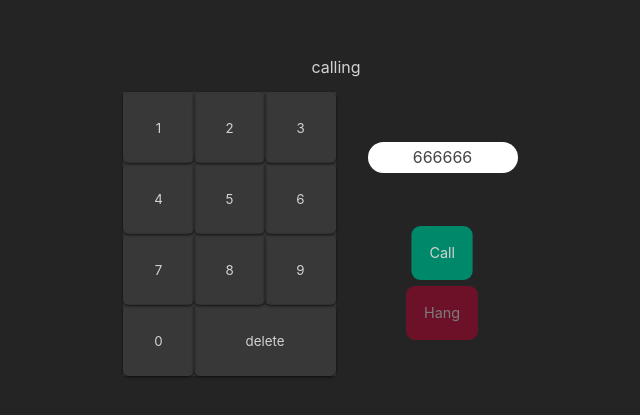
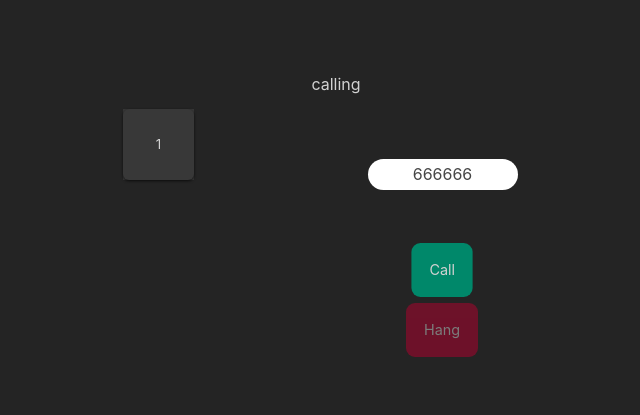
Before and after one commit to CPajares/w4-ch03, a React (Create React App) app: page / in a window 1280 px wide. Shown: the part 191-606 px from the top of the page, without its empty margins (304-944 px from the left). Built offline with nearby package versions, Linux system fonts and the light colour scheme.

Commit message:
created Button component

```diff
--- a/src/App.js
+++ b/src/App.js
@@ -2,6 +2,7 @@ import "./App.css";
 import Info from "./Components/Info/Info";
 import Display from "./Components/Display/Display";
 import Action from "./Components/Action/Action";
+import Button from "./Components/Button/Button";
 
 function App() {
   /* const deleteGentleman = (event) => {
@@ -14,6 +15,9 @@ function App() {
   const hang = () => {
     console.log("HANG");
   };
+  const marcar = () => {
+    console.log("marcando");
+  };
   return (
     <div className="container">
       {/*  <span className="message">Calling...</span> */}
@@ -21,39 +25,7 @@ function App() {
       <main className="phone">
         <div className="keyboard-container">
           <ol className="keyboard">
-            <li>
-              <button className="key">1</button>
-            </li>
-            <li>
-              <button className="key">2</button>
-            </li>
-            <li>
-              <button className="key">3</button>
-            </li>
-            <li>
-              <button className="key">4</button>
-            </li>
-            <li>
-              <button className="key">5</button>
-            </li>
-            <li>
-              <button className="key">6</button>
-            </li>
-            <li>
-              <button className="key">7</button>
-            </li>
-            <li>
-              <button className="key">8</button>
-            </li>
-            <li>
-              <button className="key">9</button>
-            </li>
-            <li>
-              <button className="key">0</button>
-            </li>
-            <li>
-              <button className="key big">delete</button>
-            </li>
+            <Button text={1} marcar={marcar} />
           </ol>
         </div>
         <div className="actions">
--- /dev/null
+++ b/src/Components/Button/Button.js
@@ -0,0 +1,11 @@
+const Button = ({ text, marcar }) => {
+  return (
+    <li>
+      <button onClick={marcar} className="key">
+        {text}
+      </button>
+    </li>
+  );
+};
+
+export default Button;
```
